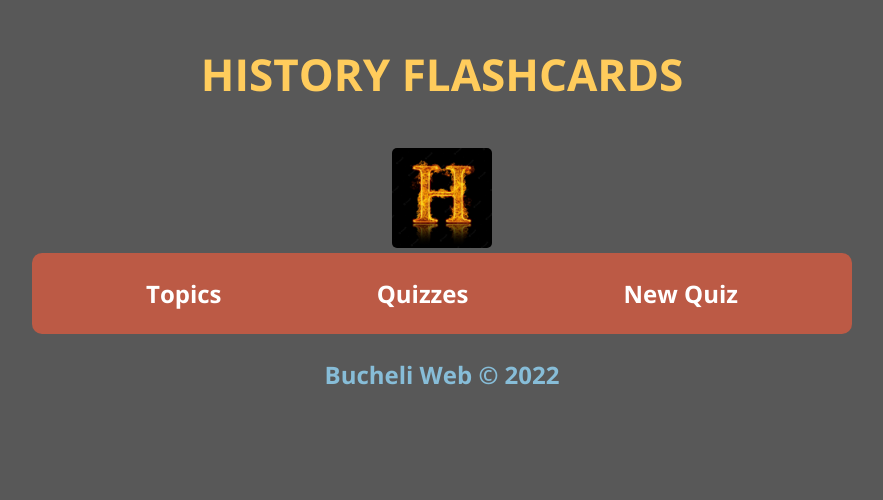
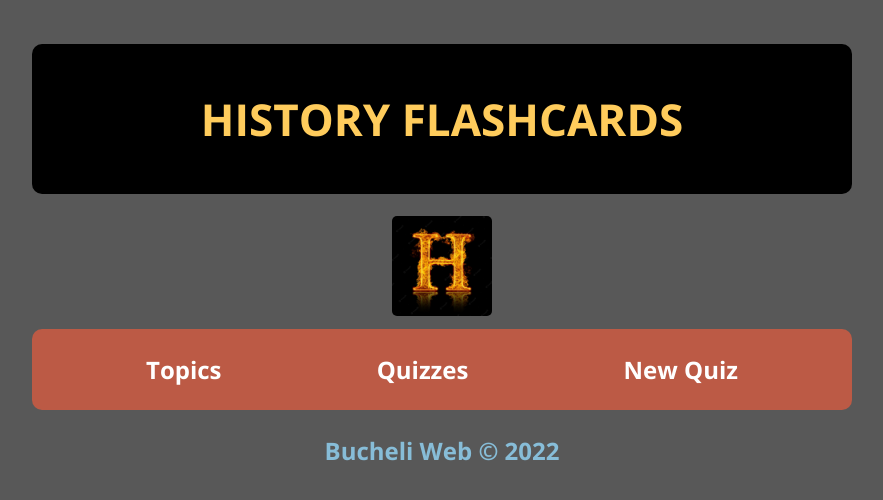
Before and after one commit to ARBUCHELI/FLASH-CARDS-REACT-REDUX-PROJECT, a React (Create React App) app: page / in a window 1280 px wide. Shown: the top 500 px of the page, without its empty margins (198-1081 px from the left). Built offline with nearby package versions, Linux system fonts and the light colour scheme.

Commit message:
editing style

```diff
--- a/public/index.css
+++ b/public/index.css
@@ -48,7 +48,11 @@ h1 {
   color: #ffcc5c;
   text-align: center;
   margin-top: 1em;
-  margin-bottom: 1em;
+  margin-bottom: 0.5em;
+  padding: 1em;
+  border: 1px solid transparent;
+  border-radius: 10px;
+  background-color: black;
 }
 
 h2 {
@@ -250,4 +254,5 @@ footer {
   border-radius: 5px;
   width: 100px;
   height: 100px;
+  margin-bottom: 0.5em;
 }
```
